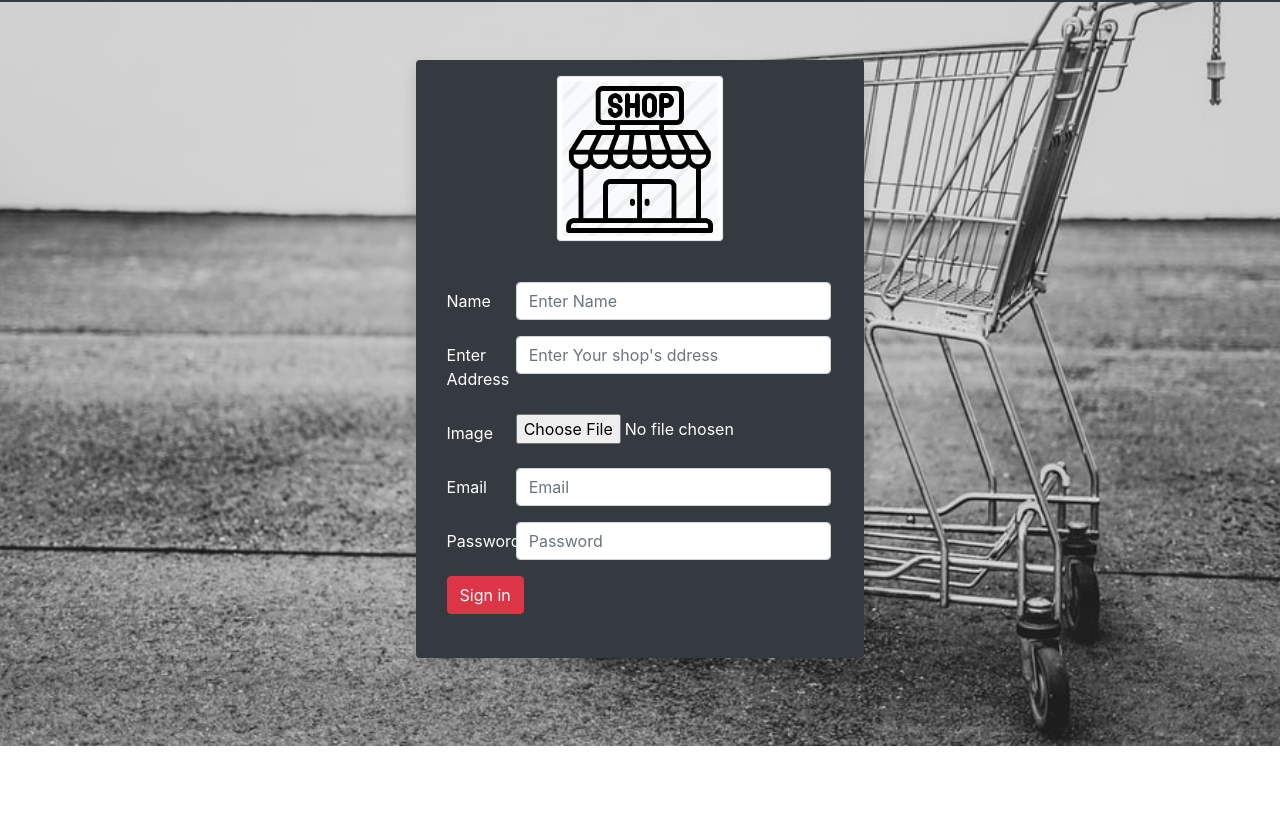
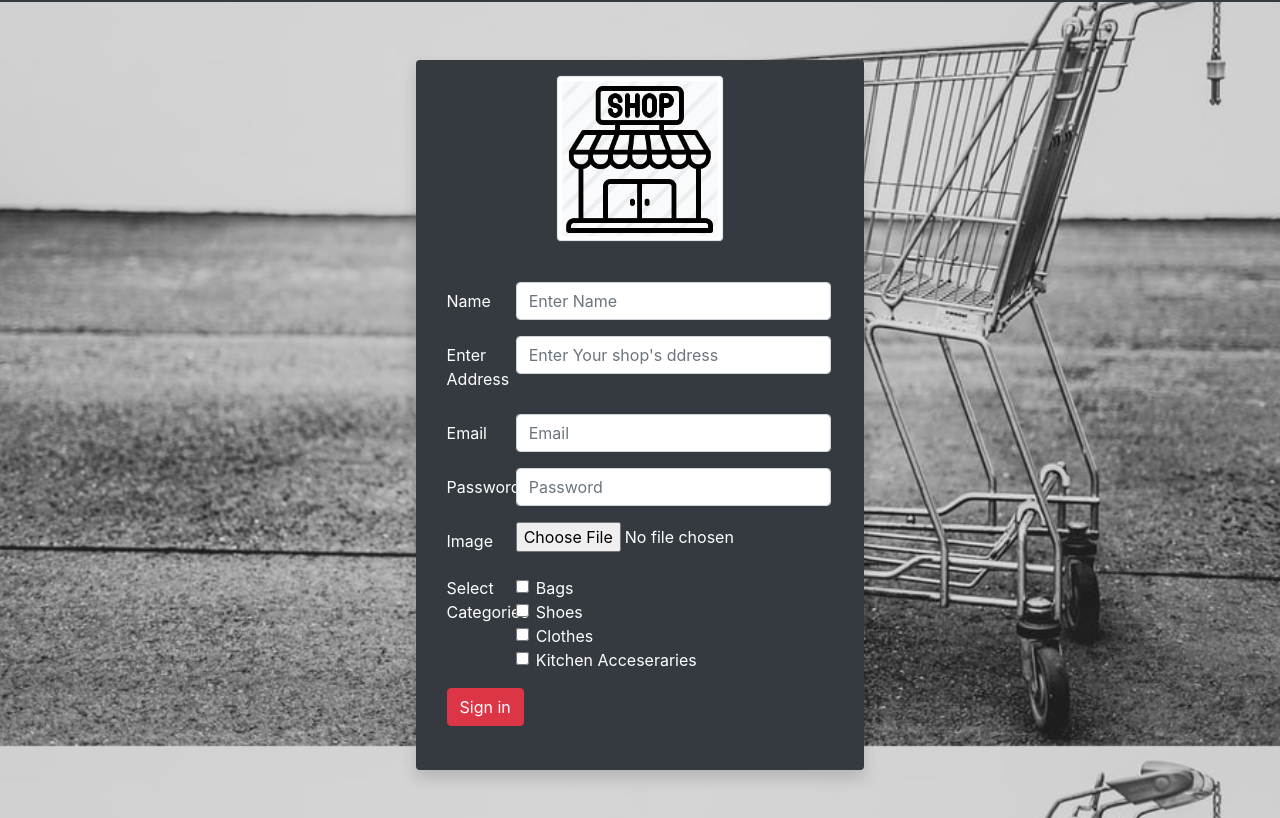
Before and after one commit to RabiaArif/Anarkali, a plain HTML site: page Register/index.html in a window 1280 px wide. Shown: the part 54-872 px from the top of the page. Before the commit the page ends 800 px from the top, so only its background shows below. Drawn offline with nearby package versions, Linux system fonts and the light colour scheme.

Commit message:
Categories added

```diff
--- a/Register/css/style.css
+++ b/Register/css/style.css
@@ -13,6 +13,13 @@
     margin-bottom: 3%;
     background-color: #343A40 ;
     color:#fff;
+}
+body {
+  background: url('cart.jpg') no-repeat center fixed;
+  -webkit-background-size: cover;
+  -moz-background-size: cover;
+  -o-background-size: cover;
+  background-size: cover;
 }
 .main-form{
     padding-top: 5%;
@@ -48,14 +55,14 @@ img{
 } */
 
 
- /* .flex-row {
+ .flex-row {
     display: flex;
     row-gap: 5px
   }
 
-  /* .flex-row :first-child {
-    width: 30%;
-  } */
+  .flex-row :first-child {
+    align-self:flex-end;
+  }
   /*
   .flex-row :second-child {
     width: 60%;
--- a/Register/index.html
+++ b/Register/index.html
@@ -10,15 +10,7 @@
     integrity="sha384-ggOyR0iXCbMQv3Xipma34MD+dH/1fQ784/j6cY/iJTQUOhcWr7x9JvoRxT2MZw1T" crossorigin="anonymous">
   <link rel="stylesheet" href="css/style.css">
 
-  <style>
-    body {
-      background: url('css/cart.jpg') no-repeat center fixed;
-      -webkit-background-size: cover;
-      -moz-background-size: cover;
-      -o-background-size: cover;
-      background-size: cover;
-    }
-  </style>
+
 </head>
 
 <body>
@@ -79,12 +71,6 @@
         </div>
       </div>
       <div class="form-group row flex-row">
-        <label for="Image" class="col-sm-2 col-form-label">Image</label>
-        <div class="col-sm-10">
-          <input type="file" id="inputImage">
-        </div>
-      </div>
-      <div class="form-group row flex-row">
         <label for="inputEmail" class="col-sm-2 col-form-label">Email</label>
         <div class="col-sm-10">
           <input type="email" class="form-control" id="inputEmail3" placeholder="Email">
@@ -96,44 +82,41 @@
           <input type="password" class="form-control" id="inputPassword3" placeholder="Password">
         </div>
       </div>
-      <!-- <fieldset class="form-group">
-              <div class="row">
-                <legend class="col-form-label col-sm-2 pt-0">Radios</legend>
+      <div class="form-group row flex-row">
+        <label for="Image" class="col-sm-2 col-form-label">Image</label>
+        <div class="col-sm-10">
+          <input type="file" id="inputImage">
+        </div>
+      </div>
+
+      <!-- Checkbox For Categories-->
+      <div class="form-group row">
+        <div class="col-sm-2">Select Categories </div>
           <div class="col-sm-10">
             <div class="form-check">
-                    <input class="form-check-input" type="radio" name="gridRadios" id="gridRadios1" value="option1" checked>
-                    <label class="form-check-label" for="gridRadios1">
-                      First radio
+              <input class="form-check-input" type="checkbox" id="gridCheck1">
+              <label class="form-check-label" for="gridCheck1">
+                Bags
               </label>
-                  </div>
-                  <div class="form-check">
-                    <input class="form-check-input" type="radio" name="gridRadios" id="gridRadios2" value="option2">
-                    <label class="form-check-label" for="gridRadios2">
-                      Second radio
+              <br>
+              <input class="form-check-input" type="checkbox" id="gridCheck2">
+              <label class="form-check-label" for="gridCheck2">
+                Shoes
               </label>
-                  </div>
-                  <div class="form-check disabled">
-                    <input class="form-check-input" type="radio" name="gridRadios" id="gridRadios3" value="option3" disabled>
-                    <label class="form-check-label" for="gridRadios3">
-                      Third disabled radio
+              <br>
+              <input class="form-check-input" type="checkbox" id="gridCheck3">
+              <label class="form-check-label" for="gridCheck3">
+                Clothes
+              </label>
+              <br>
+              <input class="form-check-input" type="checkbox" id="gridCheck4">
+              <label class="form-check-label" for="gridCheck4">
+                Kitchen Acceseraries
               </label>
             </div>
           </div>
         </div>
-            </fieldset> -->
 
-      <!-- Checkbox
-                 <div class="form-group row">
-              <div class="col-sm-2">Checkbox</div>
-              <div class="col-sm-10">
-                <div class="form-check">
-                  <input class="form-check-input" type="checkbox" id="gridCheck1">
-                  <label class="form-check-label" for="gridCheck1">
-                    Example checkbox
-                  </label>
-                </div>
-              </div>
-            </div> -->
         <div class="form-group row">
           <div class="col-sm-10">
           <button type="submit" class="btn btn-danger .btn-sign-in">Sign in</button>
```
Lines whose indentation alone changed are shown as unchanged.
